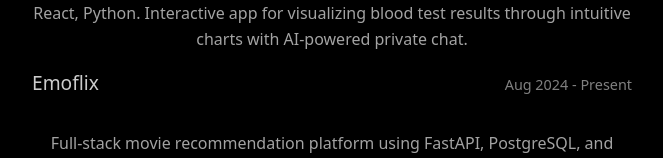
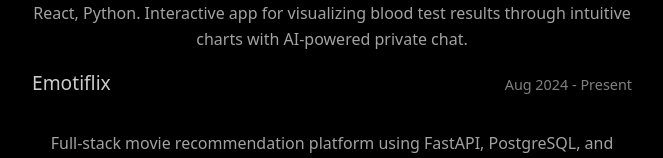
Before and after one commit to Napeel/portfolio-website-3rd, a React (Vite) app: page / in a window 1280 px wide. Shown: the part 1322-1480 px from the top of the page, without its empty margins (308-971 px from the left). Built offline with nearby package versions, Linux system fonts and the light colour scheme.

Commit message:
emotiflix not emoflix

```diff
--- a/src/App.tsx
+++ b/src/App.tsx
@@ -119,7 +119,7 @@
 
           <div className="project-item">
             <div className="project-header">
-              <span className="project-title">Emoflix</span>
+              <span className="project-title">Emotiflix</span>
               <span className="project-date">Aug 2024 - Present</span>
             </div>
             <p className="project-description">
```
